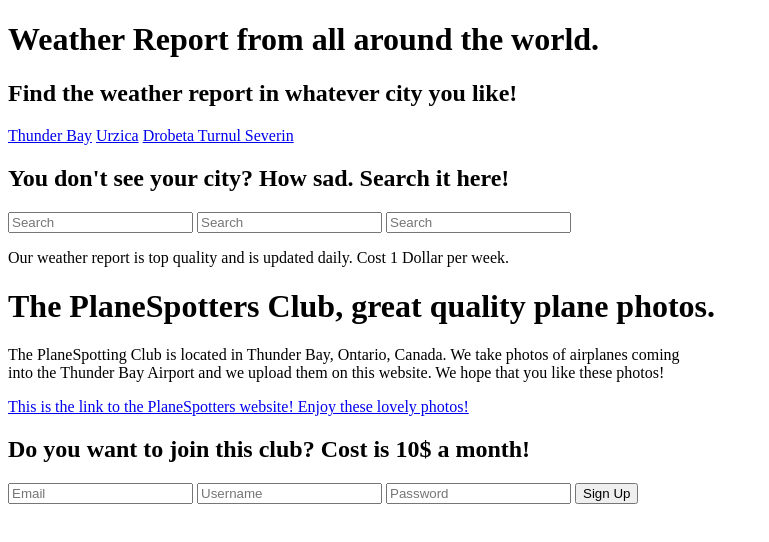
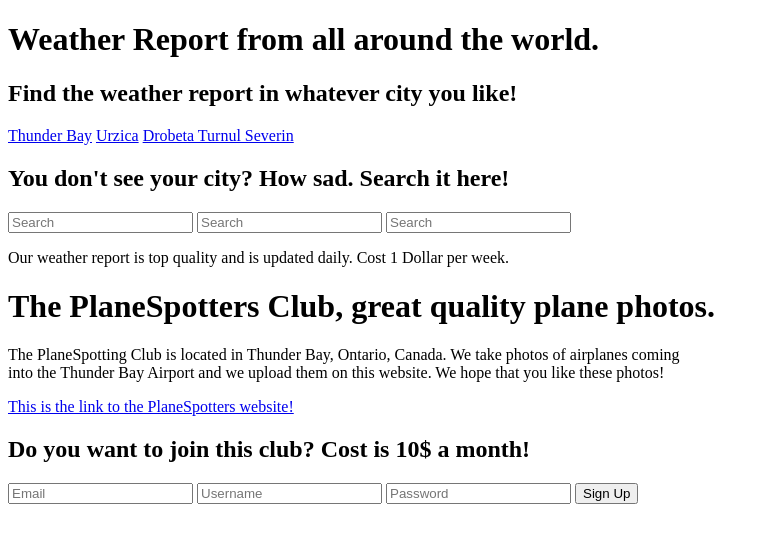
Before and after one commit to Rabsmi/WeatherAndPlanespotting, a plain HTML site: page index.html in a window 1280 px wide. Shown: the whole page, without its empty margins (0-769 px from the left). Drawn offline with Linux system fonts and the light colour scheme.

Commit message:
Update index.html

```diff
--- a/index.html
+++ b/index.html
@@ -16,7 +16,7 @@
 <p>The PlaneSpotting Club is located in Thunder Bay, Ontario, Canada.
 We take photos of airplanes coming<br>into the Thunder Bay Airport and
 we upload them on this website. We hope that you like these photos!</p>
-<a href="Theplanespottingwebsite.html"> This is the link to the PlaneSpotters website! Enjoy these lovely photos!</a>
+<a href="Theplanespottingwebsite.html"> This is the link to the PlaneSpotters website!</a>
 <h2>Do you want to join this club? Cost is 10$ a month!</h2>
 <input placeholder="Email"> <input placeholder="Username">
 <input type="password" placeholder="Password"> <button>Sign Up</button>
```
